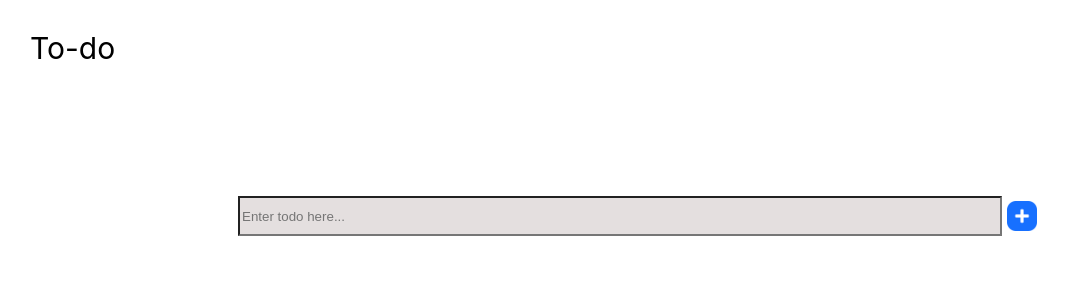
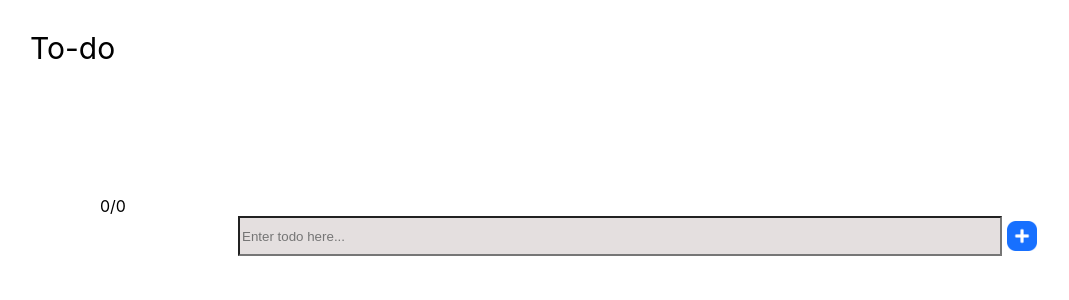
Before and after one commit to Armoni81/to-do-app-react, a React (Create React App) app: page / in a window 1280 px wide. Shown: the top 300 px of the page, without its empty margins (0-1069 px from the left). Built offline with nearby package versions, Linux system fonts and the light colour scheme.

Commit message:
added toDoCounter still buggy

```diff
--- a/src/Components/to-do-list/to-do.js
+++ b/src/Components/to-do-list/to-do.js
@@ -1,5 +1,6 @@
 import { React, useEffect, useState,useMemo, useCallback} from 'react';
 import { stylesForTodoComponent, placeHolderText,maxAmountOfTodos } from '../../Constants/consts';
+import ToDoCounter from '../toDoCounter/toDoCounter';
 import checkBox from '../../Images/check_5610944.png'
 import plusSign from  '../../Images/plus-sign_11607148.png'
 import trashCan from '../../Images/trash-can_7279437.png'
@@ -8,7 +9,7 @@ import trashCan from '../../Images/trash-can_7279437.png'
     const [ input , setInput ] = useState('')
     const [ arrayOfTodos,setArrayOfTodos ] = useState([])
     const [ disable, setDisable ] = useState(false)
-    const  [ isChecked,setIsChecked ] = useState(false)
+    const  [ checkedStatus ,setCheckedStatus ] = useState({})
 
     const handleSubmitClick = () => {
         setArrayOfTodos([...arrayOfTodos, [input]]) // adds new input to arrayOftodos
@@ -30,15 +31,20 @@ import trashCan from '../../Images/trash-can_7279437.png'
           return newArray;
         });
       }, [arrayOfTodos]); //only runs if this is changed
-const handleCheckBox = (event)=> {
-    if(event.target.checked){
-        setIsChecked(true) // BUG:updates all; checkboxes at once
-    }else{
-        setIsChecked(false)
-    }
+const handleCheckBox = (event,index)=> {
+   setCheckedStatus({
+    ...checkedStatus,
+    [index]: event.target.checked
+   })
 }
-	return (
-    <div  style={stylesForTodoComponent.boxHoldingToDos}>
+console.log(checkedStatus, 'checkedStatus')
+console.log(arrayOfTodos,'arrof toods')
+return (
+        <div  style={stylesForTodoComponent.boxHoldingToDos}>
+        <ToDoCounter
+            checkedStatus={checkedStatus}
+            arrayOfTodos={arrayOfTodos}
+        />
         <div style={stylesForTodoComponent.inputSectionStyling}>
             <input id='inputField' onChange={e => setInput(e.target.value)}style={stylesForTodoComponent.inputBoxStyling} placeholder={placeHolderText} minLength={3} required={true}></input>
             <input type='image'src={plusSign} onClick={handleSubmitClick} style={{width: '30px', padding: '5px'}} disabled={disable}></input>
@@ -47,8 +53,8 @@ const handleCheckBox = (event)=> {
             {
                 arrayOfTodos.map((element, index) => ( // loops through arrayOfTodos and displays each element in that array
                     <div key={index} style={stylesForTodoComponent.renderedToDos}>
-                      <input type='checkbox' id='checkBox' onChange={() => handleCheckBox(event)}></input>
-                      {isChecked ?<s style={{color: 'green'}}>{element}</s> : <p>{element}</p> }
+                      <input type='checkbox' id='checkBox' onChange={() => handleCheckBox(event, index)}></input>
+                      {checkedStatus[index] ? <s>{element}</s> : <p>{element}</p> }
                       <input type='image' onClick={() => removeTodo(index)} style={{width:'40px'}} src={trashCan}></input>
                     </div>
                 ))
--- /dev/null
+++ b/src/Components/toDoCounter/toDoCounter.js
@@ -0,0 +1,26 @@
+import {React} from "react";
+
+const ToDoCounter = ({ checkedStatus, arrayOfTodos }) => {
+console.log(checkedStatus, 'todocounter')
+const grabCompletedTasks = (checkedStatus)=> {
+   let count = 0
+   const totalTasks = Object.values(checkedStatus).length
+   Object.values(checkedStatus).map( task => {
+    if(task === true){
+        count++
+    }
+    if(task === false){
+        count -1
+    }
+})
+return count
+}
+const checkedTasks = grabCompletedTasks(checkedStatus)
+
+    return(
+        <div>
+            {checkedTasks +'/'+ arrayOfTodos.length}
+        </div>
+    );
+}
+export default ToDoCounter
```
